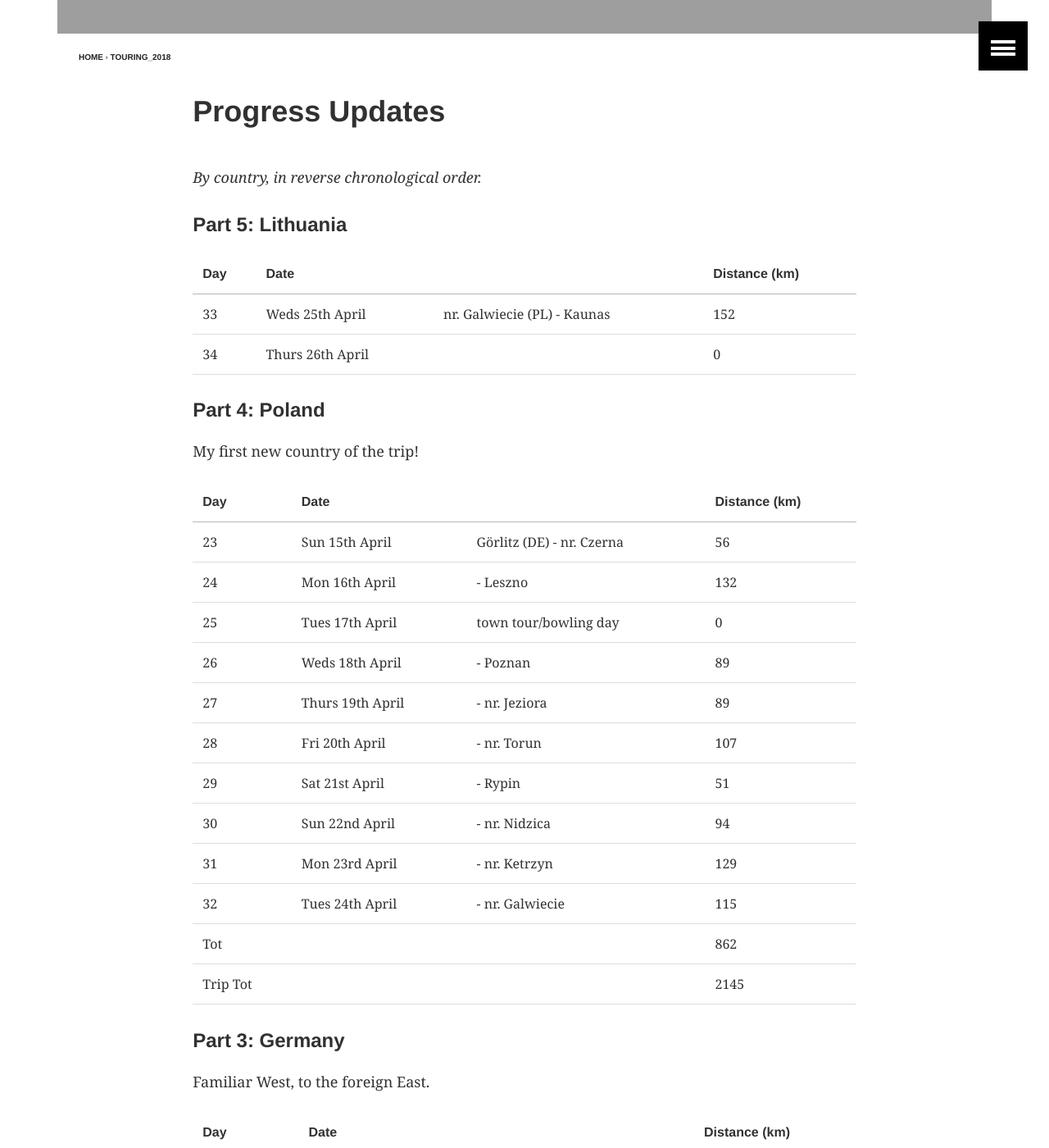
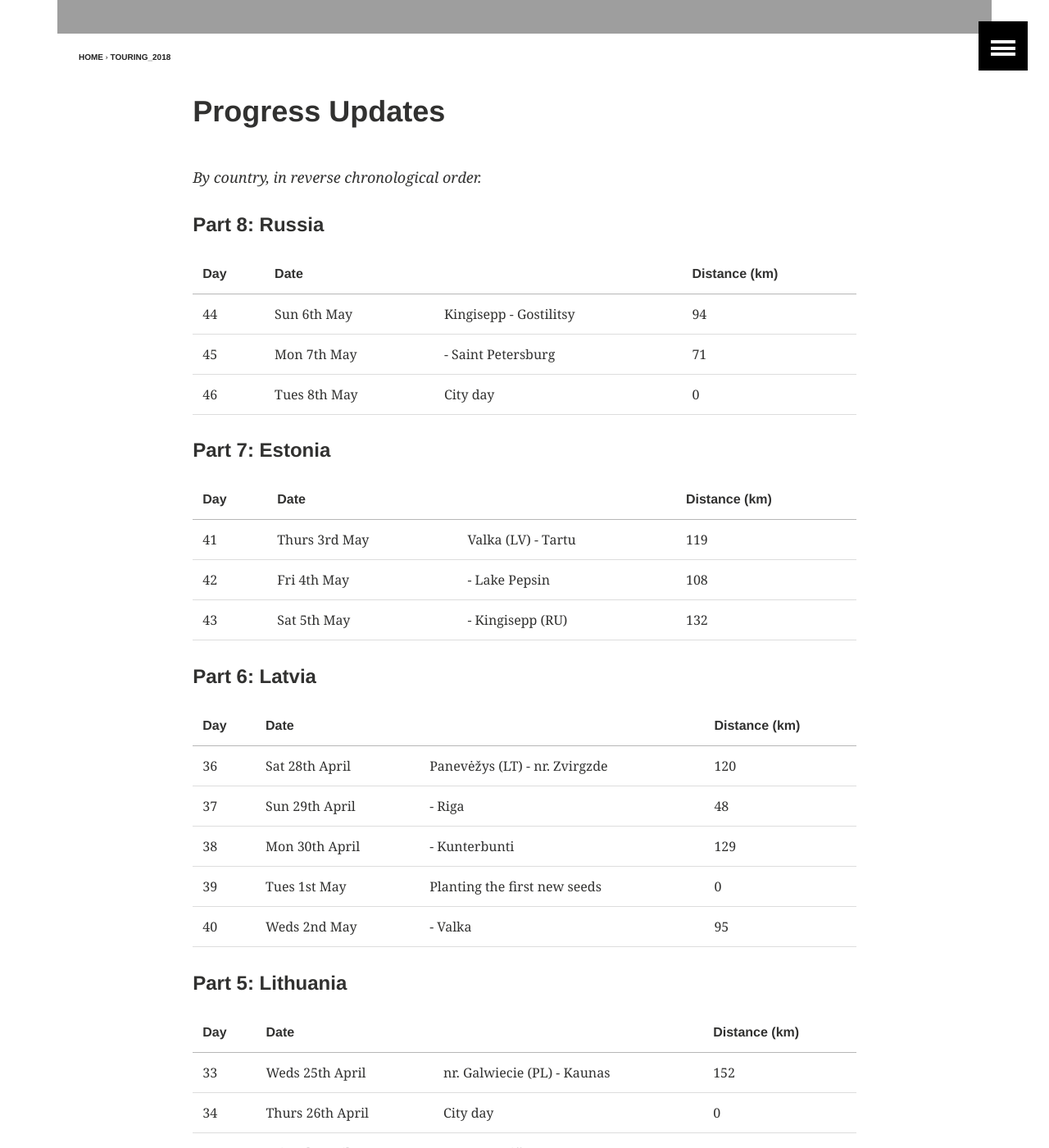
Before and after one commit to ArthurStart/git-blog, a Jekyll site: the page built from _posts/touring/2018-04-06-Progress-Updates.md, in a window 1280 px wide and 1400 px high, scrolled down 926 px. Shown: the whole window at 82% size. Built offline with Jekyll 4.4.1, drawn with Linux system fonts in a browser that asks for light colours; comment, search, counter and statistics services are not loaded; some of the changed text lies outside the part shown.

Commit message:
Updated progress

```diff
--- a/_posts/touring/2018-04-06-Progress-Updates.md
+++ b/_posts/touring/2018-04-06-Progress-Updates.md
@@ -11,12 +11,42 @@ image:
 
 *By country, in reverse chronological order.*
 
+#### Part 8: Russia
+
+| Day | Date | | Distance (km) |
+| --- | ---------------- | ----------  | ----------- |
+| 44 | Sun 6th May | Kingisepp - Gostilitsy | 94 |
+| 45 | Mon 7th May | - Saint Petersburg | 71 |
+| 46 | Tues 8th May | City day | 0 |
+
+
+#### Part 7: Estonia
+
+| Day | Date | | Distance (km) |
+| --- | ---------------- | ----------  | ----------- |
+| 41 | Thurs 3rd May | Valka (LV) - Tartu | 119 |
+| 42 | Fri 4th May | - Lake Pepsin | 108 |
+| 43 | Sat 5th May | - Kingisepp (RU) | 132 |
+
+
+#### Part 6: Latvia
+
+| Day | Date | | Distance (km) |
+| --- | ---------------- | ----------  | ----------- |
+| 36 | Sat 28th April | Panevėžys (LT) - nr. Zvirgzde | 120 |
+| 37 | Sun 29th April | - Riga | 48 |
+| 38 | Mon 30th April | - Kunterbunti | 129 |
+| 39 | Tues 1st May | Planting the first new seeds | 0 |
+| 40 | Weds 2nd May | - Valka | 95 |
+
+
 #### Part 5: Lithuania
 
 | Day | Date | | Distance (km) |
 | --- | ---------------- | ----------  | ----------- |
 | 33 | Weds 25th April | nr. Galwiecie (PL) - Kaunas | 152 |
-| 34 | Thurs 26th April |  | 0 |
+| 34 | Thurs 26th April | City day | 0 |
+| 35 | Fri 27th April | - nr. Panevėžys | 130 |
 
 
 #### Part 4: Poland
```
